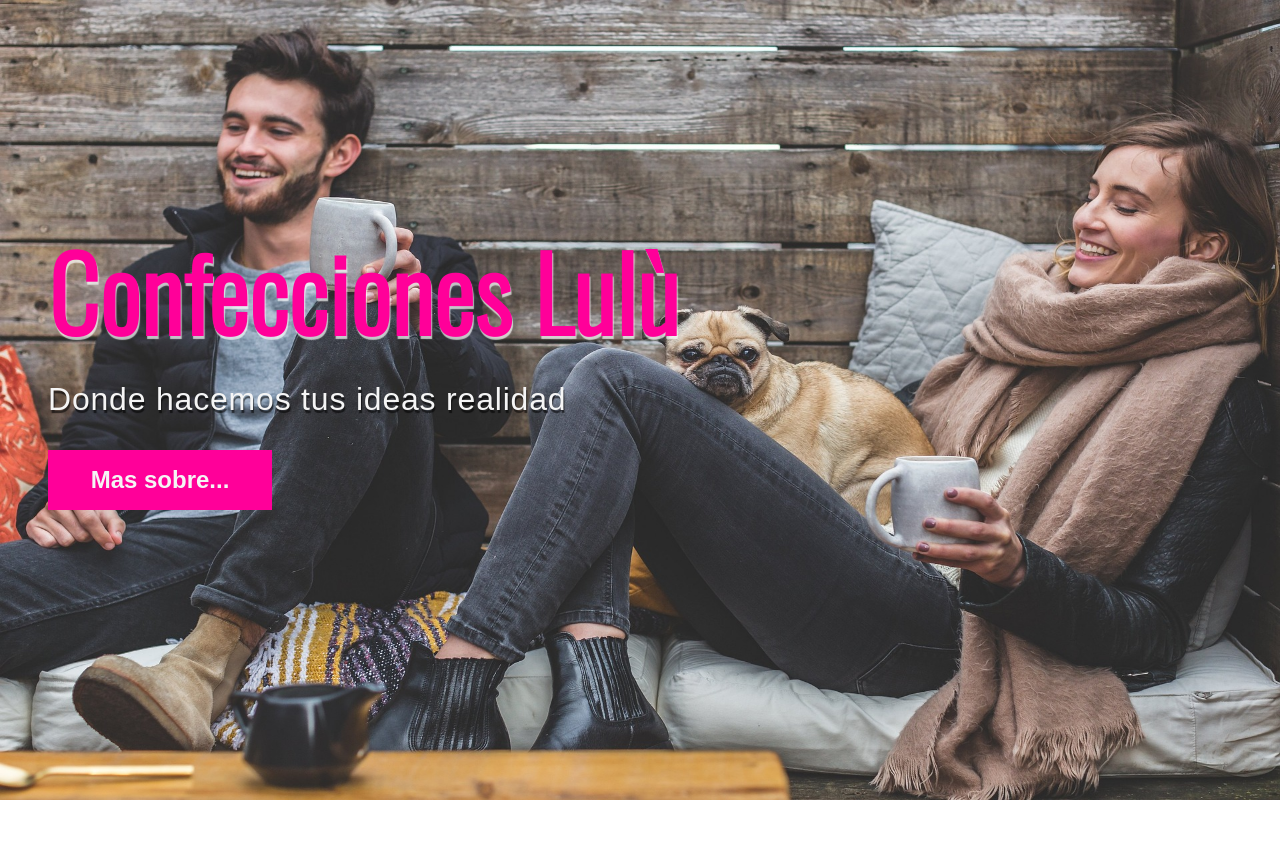
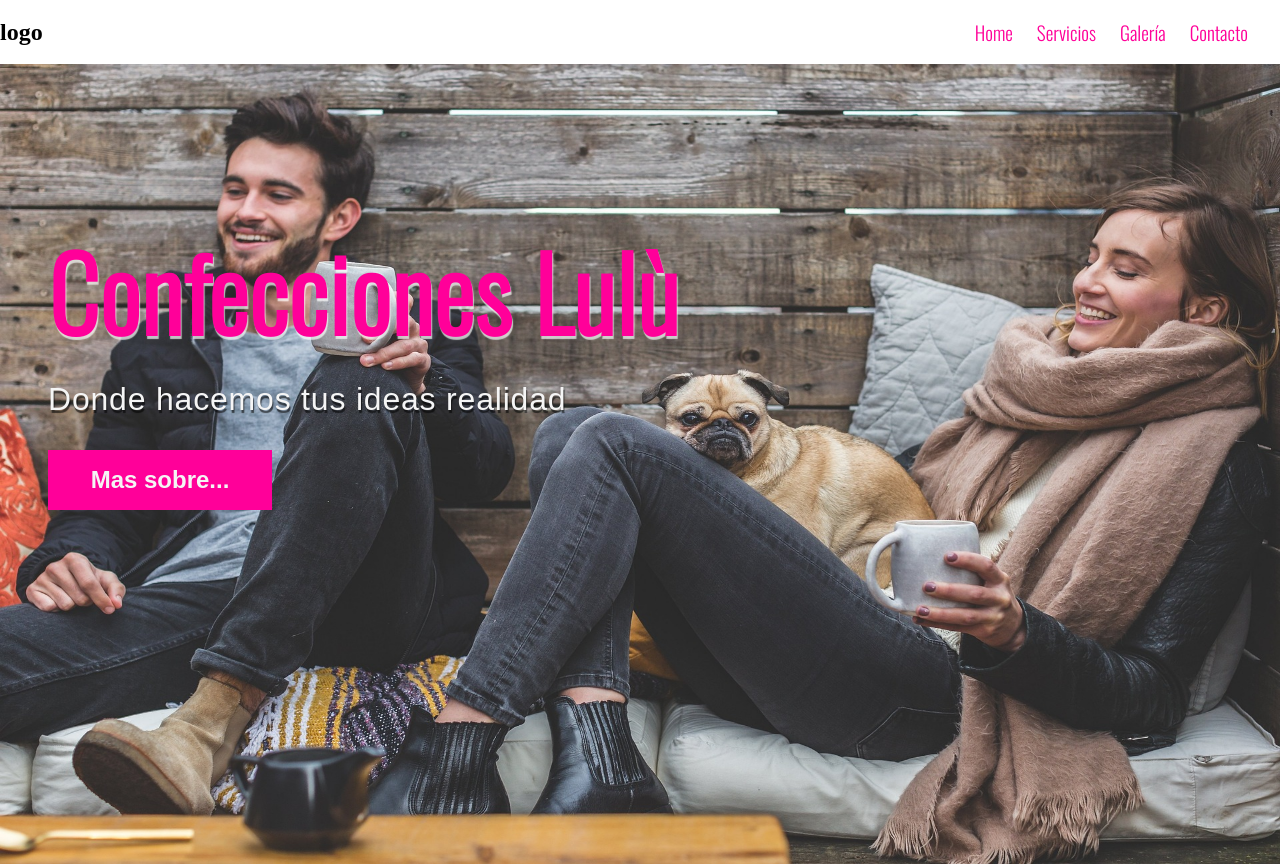
Before and after one commit to brimanz/lulu_web, a React (Vite) app: page / in a window 1280 px wide. Before the commit the page ends 800 px from the top, so only its background shows below. Built offline with nearby package versions, Linux system fonts and the light colour scheme.

Commit message:
working on some navbar styles

```diff
--- a/src/App.jsx
+++ b/src/App.jsx
@@ -1,4 +1,5 @@
 import React from 'react'
+import Navbar from './components/navbar/Navbar'
 import Header from './components/header/Header'
 
 import Bg from '.././public/assets/bg.jpg'
@@ -7,6 +8,7 @@ import Bg from '.././public/assets/bg.jpg'
 function App(){
   return(
     <div  className="app">
+      <Navbar/>
       <Header imageSrc={Bg}/>
     </div>
   );
--- a/src/components/header/Header.jsx
+++ b/src/components/header/Header.jsx
@@ -4,7 +4,7 @@ import styled from '@emotion/styled'
 
 const Header = ({imageSrc}) =>{
 	return(
-		<HeaderContainer>
+		<HeaderContainer id="home">
 			<ImgBg src={imageSrc}/>
 
 			<Content>
--- /dev/null
+++ b/src/components/navbar/Navbar.jsx
@@ -0,0 +1,59 @@
+import React from 'react'
+import styled from '@emotion/styled'
+
+
+const Navbar = () =>{
+	return(
+		<NavbarContainer>
+			<h2>logo</h2>
+
+			<NavbarElements>
+				<NavbarList>
+					<NavbarLinks href="#home">Home</NavbarLinks>
+				</NavbarList>
+				<NavbarList>
+					<NavbarLinks href="#services">Servicios </NavbarLinks>
+				</NavbarList>
+				<NavbarList>
+					<NavbarLinks href="#gallery">Galería</NavbarLinks>
+				</NavbarList>
+				<NavbarList>
+					<NavbarLinks href="#contact">Contacto</NavbarLinks>
+				</NavbarList>
+			</NavbarElements>
+		</NavbarContainer>
+	);
+}
+
+
+export default Navbar
+
+
+const NavbarContainer = styled.div`
+	display: flex;
+	justify-content: space-between;
+	align-items: center;
+
+	height: 4rem;
+	background: #f5f5f5:
+`;
+const NavbarElements = styled.ul`
+	display: flex;
+	color: #FF0099;
+	list-style: none;
+	margin-right: 2rem;
+`;
+const NavbarList = styled.li`
+	margin-left: 1.5rem;
+	font-size: 1.2rem;
+	font-family: 'Oswald', sans-serif;
+`;
+const NavbarLinks = styled.a`
+	text-decoration: none;
+	color: #FF0099;
+
+	:hover{
+		border-bottom: 1px solid #FF0099;
+		opacity: 0.7;
+	}
+`;
```
